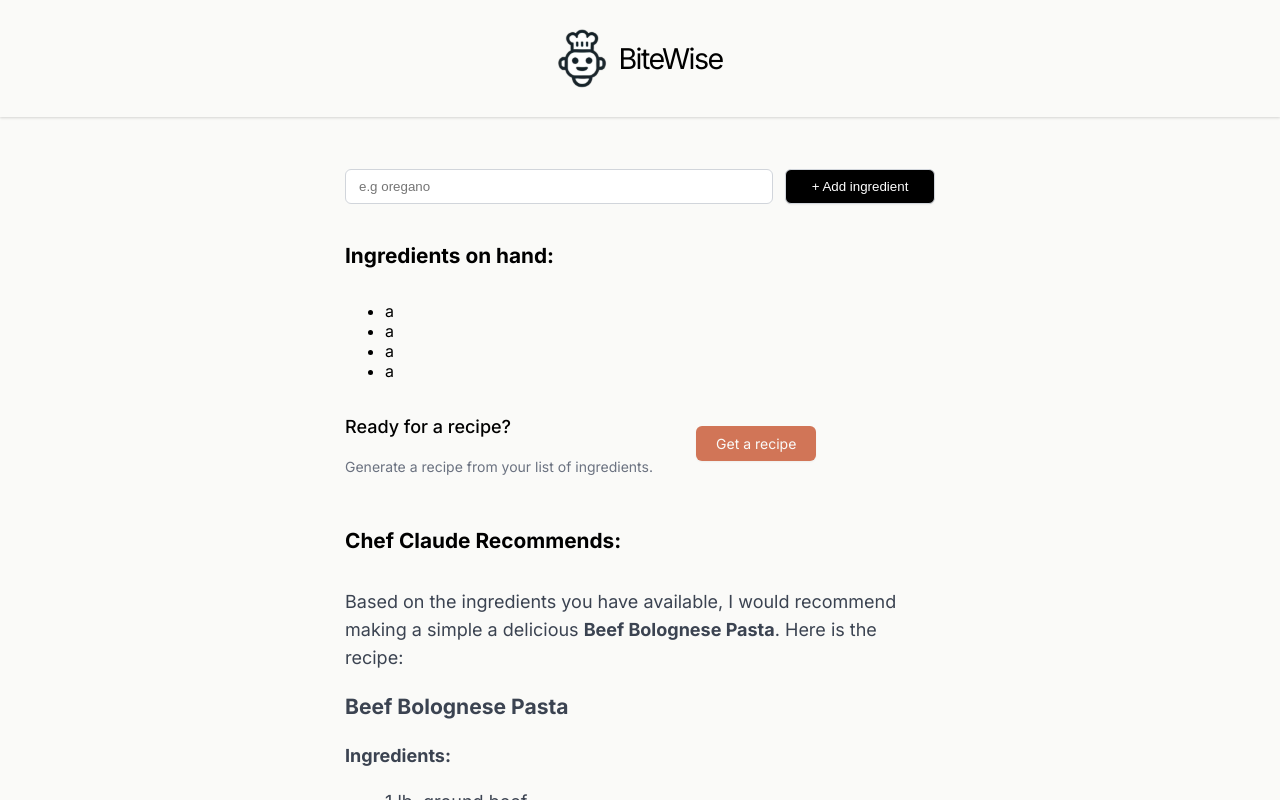
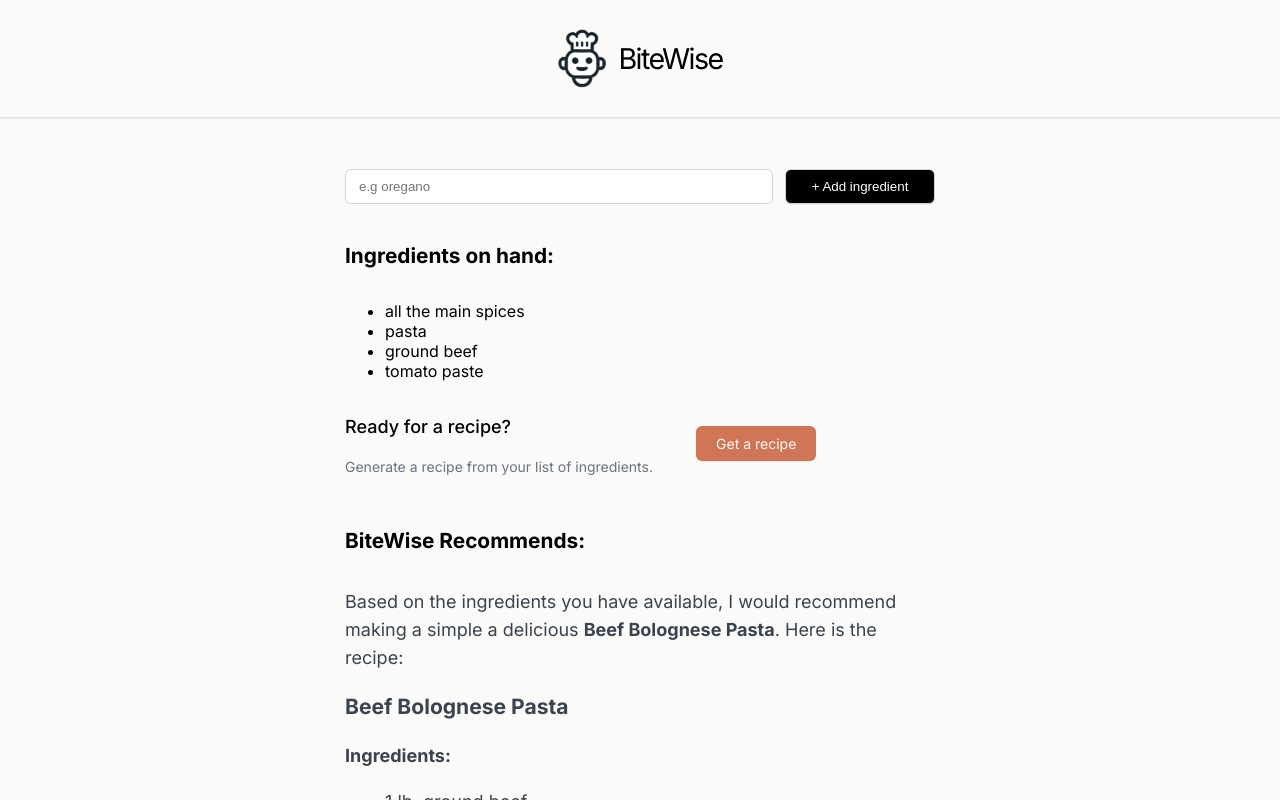
Before and after one commit to matijazuber/recipes-app, a React (Vite) app: page / in a window 1280 px wide. Both pictures are taken after a click on the button "Get a recipe". Shown: the top 800 px of the page. Built offline with nearby package versions, Linux system fonts and the light colour scheme.

Commit message:
moved ingredients List to ingredients.jsx

```diff
--- a/src/components/biteRecipe.jsx
+++ b/src/components/biteRecipe.jsx
@@ -2,7 +2,7 @@ export default function Recipe() {
   return (
     <>
     <section>
-    <h2>Chef Claude Recommends:</h2>
+    <h2>BiteWise Recommends:</h2>
     <article className="suggested-recipe-container" aria-live="polite">
         <p>Based on the ingredients you have available, I would recommend making a simple a delicious <strong>Beef Bolognese Pasta</strong>. Here is the recipe:</p>
         <h3>Beef Bolognese Pasta</h3>
--- a/src/components/ingredients.jsx
+++ b/src/components/ingredients.jsx
@@ -1,9 +1,13 @@
-export default function IngredientsList(props){
+export default function IngredientsList(props) {
+    const ingredientsListItems = props.items.map(ingredient => (
+    <li key={ingredient}>{ ingredient}</li>
+  ))
+
   return(<>
        <section>
             <h2>Ingredients on hand:</h2>
-            <ul className="ingredients-list" aria-live="polite">{props.listIngredients}</ul>
-            {props.ingredientsListOF.length > 3 && <div className="get-recipe-container">
+            <ul className="ingredients-list">{ingredientsListItems}</ul>
+            {props.items.length > 3 && <div className="get-recipe-container">
                 <div>
                     <h3>Ready for a recipe?</h3>
                     <p>Generate a recipe from your list of ingredients.</p>
--- a/src/components/mainComponent.jsx
+++ b/src/components/mainComponent.jsx
@@ -4,11 +4,7 @@ import IngredientsList from './ingredients';
 
 function Main() {
 
-  const [ingredients,setIngredients] = React.useState(['a','a','a','a'])
-
-  const ingredientsListItems = ingredients.map(ingredient => (
-    <li key={ingredient}>{ ingredient}</li>
-  ))
+  const [ingredients,setIngredients] = React.useState(["all the main spices", "pasta", "ground beef", "tomato paste"])
 
   function addIngredient(formData) {
     const newIngredient = formData.get("ingredient")
@@ -36,7 +32,7 @@ function Main() {
         </div>
         {ingredients.length > 0 &&
 
-          <IngredientsList listIngredients={ingredientsListItems} recipeShow = {toggleRecipeShown} ingredientsListOF = {ingredients} />
+          <IngredientsList recipeShow = {toggleRecipeShown} items = {ingredients} />
         }
 
         {recipeShown && <Recipe></Recipe>}
```
